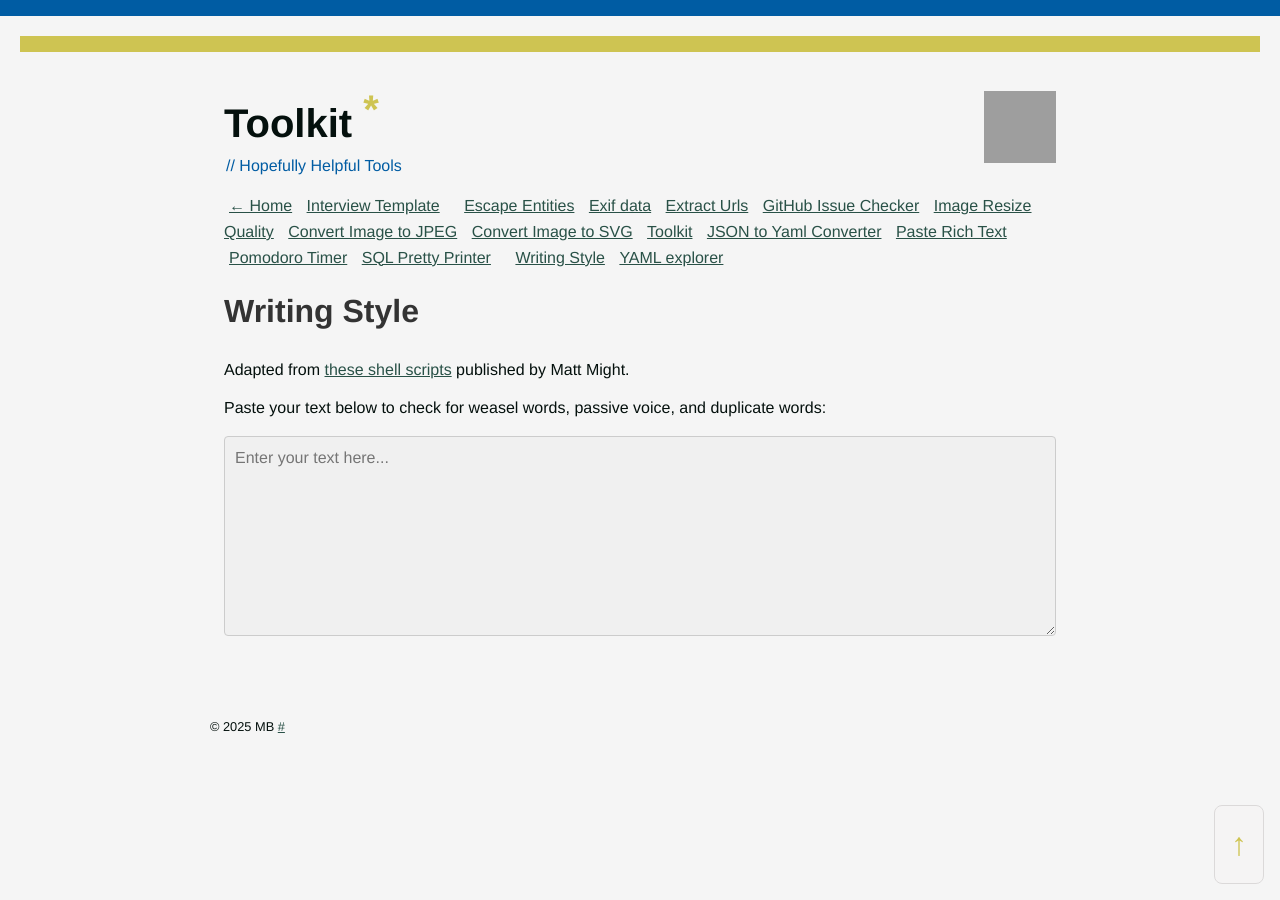
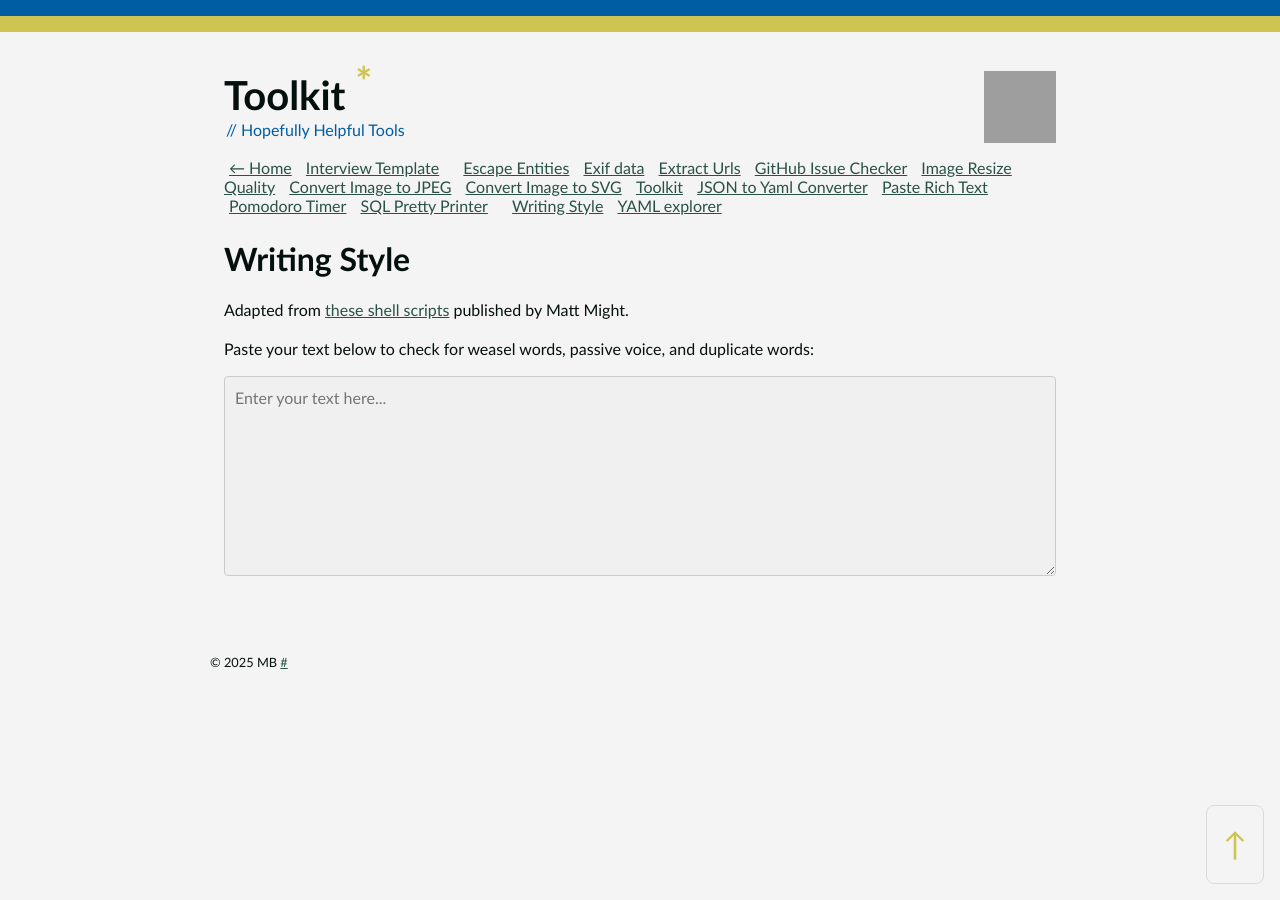
Before and after one commit to mat-0/Tools.TheChels.uk, a Jekyll site: the page built from _pages/writing-style.md, in a window 1280 px wide. Built offline with Jekyll 4.4.1, drawn with Linux system fonts in a browser that asks for light colours; comment, search, counter and statistics services are not loaded; grey boxes are pictures that could not be loaded.

Commit message:
fixing
Signed-off-by: mat-0 <Github@thechels.uk>

```diff
--- a/_layouts/writing-style.html
+++ b/_layouts/writing-style.html
@@ -2,32 +2,6 @@
 <main>
   <h1 class="post-title">{{ page.title }}</h1>
   <style>
-    * {
-      box-sizing: border-box;
-    }
-
-    body {
-      font-family: Helvetica, Arial, sans-serif;
-      line-height: 1.6;
-      margin: 0;
-      padding: 20px;
-      background: #f5f5f5;
-    }
-
-    .container {
-      max-width: 800px;
-      margin: 0 auto;
-      background: white;
-      padding: 20px;
-      border-radius: 8px;
-      box-shadow: 0 2px 4px rgba(0, 0, 0, 0.1);
-    }
-
-    h1 {
-      margin-top: 0;
-      color: #333;
-    }
-
     textarea {
       width: 100%;
       height: 200px;
```
Also changed, not shown: _layouts/sql-pretty-printer.html (+0 -22 lines), _layouts/yaml-explorer.html (+0 -11 lines).
